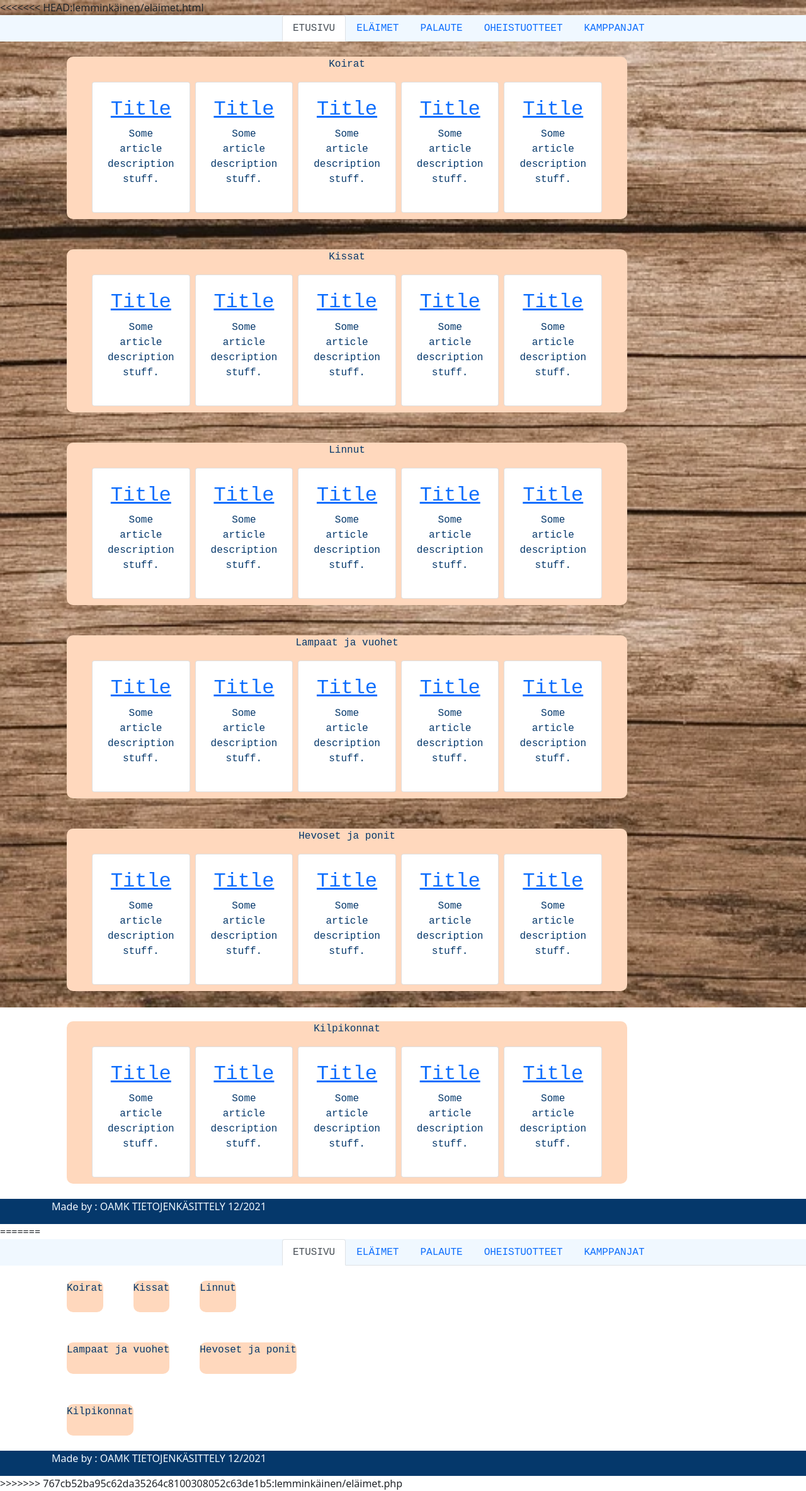
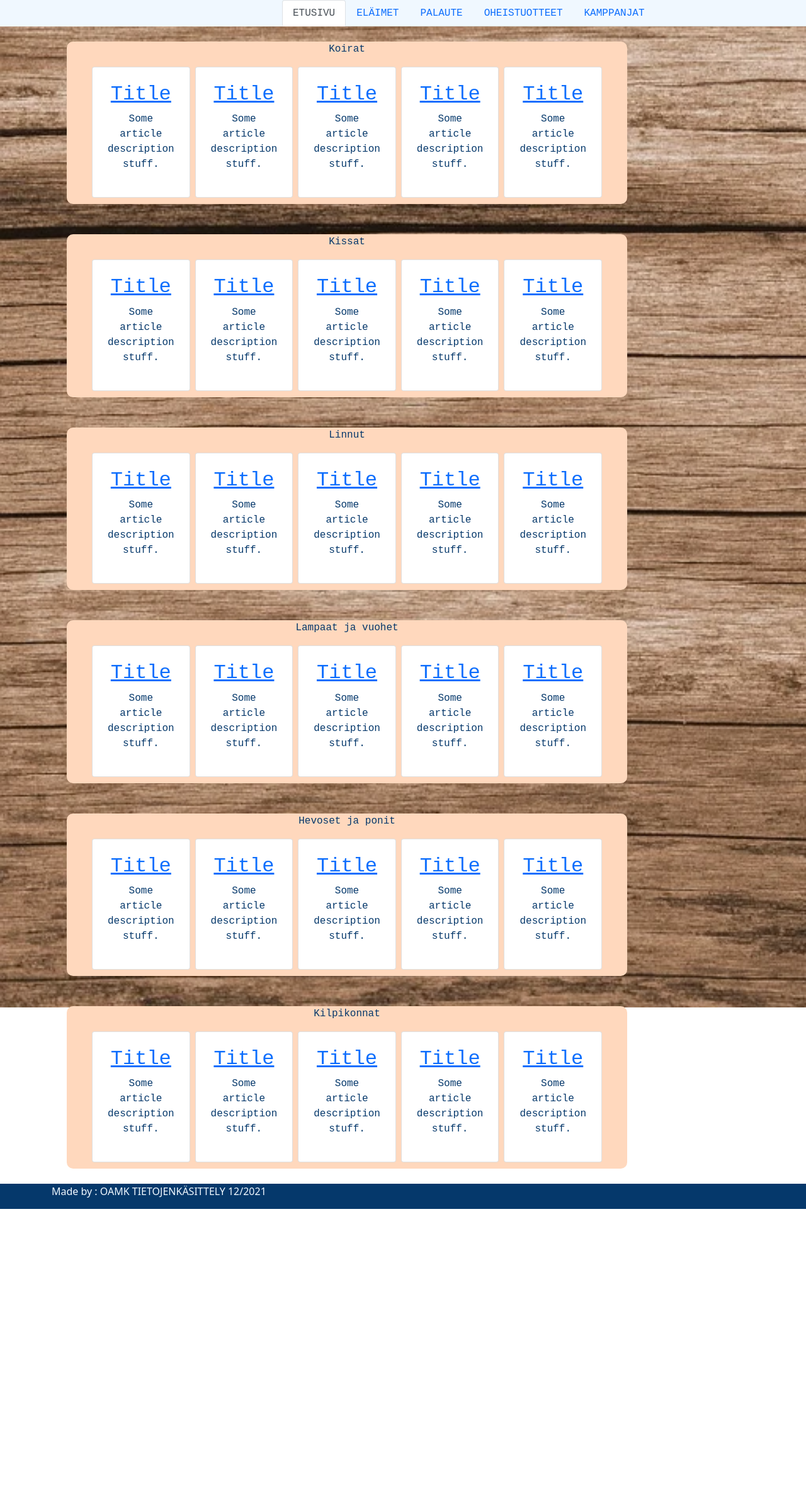
Before and after one commit to JohanKivilomplo/Lemmikkivuokraamo-frontend, a PHP site: the page made by lemminkäinen/eläimet.php in a window 1280 px wide. Shown: the whole page at 63% size. After the commit the page ends 1920 px from the top, so only its background shows below. Run offline with PHP 8.4, Linux system fonts and the light colour scheme.

```diff
--- a/index.php
+++ b/index.php
@@ -19,7 +19,7 @@
           <a class="nav-link" href="../lemminkäinen/kamppanja.html">ELÄIMET</a>
         </li>
         <li class="nav-item">
-          <a class="nav-link" href="../lemminkäinen/eläimet.html">PALAUTE</a>
+          <a class="nav-link" href="../lemminkäinen/PALAUTE.php">PALAUTE</a>
         </li>
         <li class="nav-item">
           <a class="nav-link" href="../lemminkäinen/oheistuotteet.html">OHEISTUOTTEET</a>
--- a/lemminkäinen/eläimet.php
+++ b/lemminkäinen/eläimet.php
@@ -1,4 +1,3 @@
-<<<<<<< HEAD:lemminkäinen/eläimet.html
 <!DOCTYPE html>
 <html lang="en">
 <head>
@@ -205,73 +204,4 @@
     </div>
   </footer>
 </body>
-=======
-<!DOCTYPE html>
-<html lang="en">
-<head>
-    <meta charset="UTF-8">
-    <meta http-equiv="X-UA-Compatible" content="IE=edge">
-    <meta name="viewport" content="width=device-width, initial-scale=1.0">
-
-    <link rel="stylesheet" href="styles.css">
-    <link href="https://cdn.jsdelivr.net/npm/bootstrap@5.1.3/dist/css/bootstrap.min.css" rel="stylesheet" integrity="sha384-1BmE4kWBq78iYhFldvKuhfTAU6auU8tT94WrHftjDbrCEXSU1oBoqyl2QvZ6jIW3" crossorigin="anonymous">
-    <title>LEMMINKAINEN</title>
-</head>
-<body>
-  <header>
-      <ul class="nav nav-tabs">
-        <li class="nav-item">
-          <a class="nav-link active" aria-current="page" href="../lemminkäinen/index.html">ETUSIVU</a>
-        </li>
-        <li class="nav-item">
-          <a class="nav-link" href="../lemminkäinen/eläimet.html">ELÄIMET</a>
-        </li>
-        <li class="nav-item">
-          <a class="nav-link" href="../lemminkäinen/PALAUTE.html">PALAUTE</a>
-        </li>
-        <li class="nav-item">
-          <a class="nav-link" href="../lemminkäinen/oheistuotteet.html">OHEISTUOTTEET</a>
-        </li>
-        <li class="nav-item">
-            <a class="nav-link" href="../lemminkäinen/kamppanja.html">KAMPPANJAT</a>
-          </li>
-      </ul>
-  </header>
-
-    <div class="container">
-        <div class="row">
-          <div class="col-5" class="header">
-            <div class="elain m-4">
-              <p>Koirat</p>
-            </div>
-            <div class="elain m-4">
-              <p>Kissat</p>
-            </div>
-            <div class="elain m-4">
-              <p>Linnut</p>
-            </div>
-            <div class="elain m-4">
-              <p>Lampaat ja vuohet</p>
-            </div>
-            <div class="elain m-4">
-              <p>Hevoset ja ponit</p>
-            </div>
-            <div class="elain m-4">
-              <p>Kilpikonnat</p>
-            </div>
-          </div>
-          </div>
-        </div>
-      </div>
-  <footer>
-    <div class="container">
-      <div class="row">
-        <p>
-        Made by :  OAMK TIETOJENKÄSITTELY 12/2021
-        </p>
-      </div>
-    </div>
-  </footer>
-</body>
->>>>>>> 767cb52ba95c62da35264c8100308052c63de1b5:lemminkäinen/eläimet.php
 </html>
```
Also changed, not shown: lemminkäinen/PALAUTE.php (+26 -6 lines), php/modules/functions.php (+24 -0 lines).
